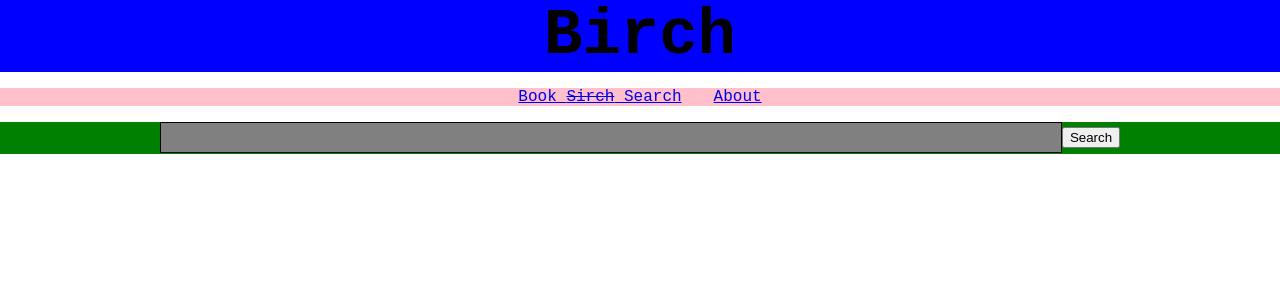
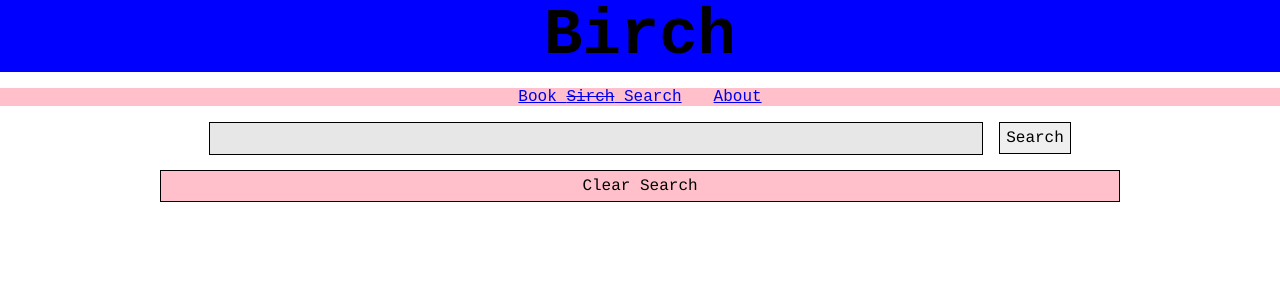
Before and after one commit to breadoliveoilsalt/birch-book-search, a React (Create React App) app: page / in a window 1280 px wide. Shown: the top 300 px of the page. Built offline with nearby package versions, Linux system fonts and the light colour scheme.

Commit message:
Add rudamentary ClearSearchButtonComponent; continue to play with css

```diff
--- a/src/components_container/SearchLayoutAndLogic.js
+++ b/src/components_container/SearchLayoutAndLogic.js
@@ -1,6 +1,8 @@
 import React, { Component } from 'react'
 
 import SearchBar from '../components_presentational/SearchBar'
+import ClearSearchButton from '../components_presentational/ClearSearchButton'
+
 
 
 /*
@@ -16,6 +18,7 @@ class SearchLayoutAndLogic extends Component {
     super(props)
     // this.handleSearchInput = this.handleSearchInput.bind(this)
     this.handleSearchSubmit = this.handleSearchSubmit.bind(this)
+    this.clearSearch = this.clearSearch.bind(this)
   }
 
 
@@ -31,6 +34,11 @@ class SearchLayoutAndLogic extends Component {
     console.log("Here's what the user entered: ", userInput)
   }
 
+  clearSearch(event) {
+    event.preventDefault()
+    console.log("Search Cleared!")
+  }
+
   render() {
 
     return(
@@ -40,6 +48,12 @@ class SearchLayoutAndLogic extends Component {
           handleSearchInput={this.handleSearchInput}
           handleSearchSubmit={this.handleSearchSubmit}
         />
+
+        <ClearSearchButton
+          clearSearch={this.clearSearch}
+        />
+
+
       </div>
 
     )
--- /dev/null
+++ b/src/components_presentational/ClearSearchButton.js
@@ -0,0 +1,15 @@
+import React from 'react'
+
+const ClearSearchButton = (props) => {
+
+  return (
+    <div className="simple-form">
+      <form onSubmit={props.clearSearch}>
+        <input id="clear-search-button" type="submit" value="Clear Search" />
+      </form>
+    </div>
+  )
+
+}
+
+export default ClearSearchButton
--- a/src/components_presentational/SearchBar.js
+++ b/src/components_presentational/SearchBar.js
@@ -15,10 +15,10 @@ import React from 'react'
 const SearchBar = (props) => {
 
   return (
-    <div className="search-bar">
+    <div className="simple-form">
       <form onSubmit={props.handleSearchSubmit}>
-        <input className="input-border" id="search-input" type="text" />
-        <input className="sumbit-button" type="submit" value="Search" />
+        <input id="search-input" type="text" />
+        <input id="search-sumbit-button" type="submit" value="Search" />
       </form>
     </div>
   )
--- a/src/index.css
+++ b/src/index.css
@@ -20,7 +20,6 @@ code {
   display: flex;
   -webkit-flex-flow: row wrap;
   flex-flow: row wrap; */ /* These wer making the divs inline instead of block! */
-  font: Courier;
   width: 100%;
   text-align: center;
   font-family: "Courier New";
@@ -61,23 +60,45 @@ code {
   /* width: 50%; */
 }
 
-.search-bar{
+.simple-form {
   height: 2em;
-  background-color: green;
+  /* background-color: green; */
 }
 
-.input-border {
-  display: inline-block;
-  height: 2em;
-  border: 1px solid black;
-  background-color: grey;
-  width: 70%;
+input {
+  font-family: Courier;
+  font-size: 100%;
 }
 
-.submit-button {
+input[type="submit"] {
+  /* background-color: pink; */
+  border: 1px solid black;
+  height: 2em;
+}
+
+#search-input {
+  display: inline-block;
+  margin-right: 1em;
+  height: 1.8em;
+  border: 1px solid black;
+  background-color: #e7e7e7;
+  width: 60%;
+}
+
+#search-submit-button {
   display: inline-block;
   border: 1px solid black;
-  height: 2em;
+  /* height: 2.5em; */
   width: 20%;
+  /* -webkit-appearance: none;
+  -moz-appearance: none; */
   /* font-family: Courier; */
 }
+
+#clear-search-button {
+  width: 75%;
+  height: 2em;
+  margin: 1em 0;
+  background-color: pink;
+  /* font-size: 3em; */
+}
```
